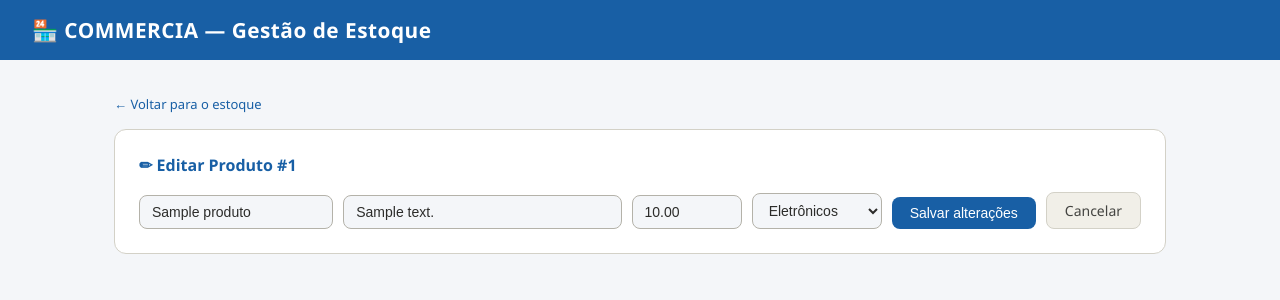
After one commit to bruno-rodrigues-dev/Projeto-1-2026-CDC-UniFecaf, a Flask app: template templates/editar.html in a window 1280 px wide. The commit adds this page. Shown: the top 300 px of the page. Run offline with Flask 3, Linux system fonts and the light colour scheme; the template is opened without the code that fills it: most values are stand-ins (such as "Sample title", 1, 10 or a date in 2020).

Commit message:
inclusão da página de edição

```diff
--- /dev/null
+++ b/templates/editar.html
@@ -0,0 +1,54 @@
+<!DOCTYPE html>
+<html lang="pt-br">
+<head>
+    <meta charset="UTF-8">
+    <meta name="viewport" content="width=device-width, initial-scale=1.0">
+    <title>Commercia - Editar Produto</title>
+    <style>
+        * { margin: 0; padding: 0; box-sizing: border-box; }
+        body { font-family: 'Segoe UI', sans-serif; background: #f4f6f9; color: #2c2c2a; }
+        header { background: #185FA5; color: white; padding: 1rem 2rem; font-size: 1.3rem; font-weight: 600; letter-spacing: 0.5px; }
+        main { max-width: 1100px; margin: 2rem auto; padding: 0 1.5rem; }
+        .card { background: white; border: 0.5px solid #d3d1c7; border-radius: 12px; padding: 1.5rem; margin-bottom: 2rem; }
+        .card h2 { font-size: 1rem; font-weight: 600; margin-bottom: 1rem; color: #185FA5; }
+        form { display: flex; flex-wrap: wrap; gap: 10px; align-items: flex-end; }
+        form input, form select { padding: 8px 12px; border: 0.5px solid #b4b2a9; border-radius: 8px; font-size: 14px; background: #f4f6f9; color: #2c2c2a; outline: none; transition: border 0.2s; }
+        form input:focus, form select:focus { border-color: #185FA5; background: white; }
+        form input[name="nome"]      { flex: 2; min-width: 140px; }
+        form input[name="descricao"] { flex: 3; min-width: 160px; }
+        form input[name="preco"]     { flex: 1; min-width: 100px; }
+        form select                  { flex: 1; min-width: 130px; }
+        .btn { padding: 8px 18px; border-radius: 8px; font-size: 14px; font-weight: 500; cursor: pointer; border: none; transition: opacity 0.15s; text-decoration: none; display: inline-block; }
+        .btn:hover { opacity: 0.85; }
+        .btn-primary { background: #185FA5; color: white; }
+        .btn-cancel  { background: #f1efe8; color: #444441; border: 0.5px solid #d3d1c7; }
+        .back-link { display: inline-block; margin-bottom: 1rem; font-size: 13px; color: #185FA5; text-decoration: none; }
+        .back-link:hover { text-decoration: underline; }
+    </style>
+</head>
+<body>
+
+<header>🏪 COMMERCIA — Gestão de Estoque</header>
+
+<main>
+    <a href="/" class="back-link">← Voltar para o estoque</a>
+
+    <div class="card">
+        <h2>✏ Editar Produto #{{ produto.id }}</h2>
+        <form method="POST" action="/editar/{{ produto.id }}">
+            <input type="text" name="nome" value="{{ produto.nome }}" placeholder="Nome do produto" required>
+            <input type="text" name="descricao" value="{{ produto.descricao or '' }}" placeholder="Descrição">
+            <input type="text" name="preco" value="{{ '%.2f' | format(produto.valor) }}" placeholder="Preço" required>
+            <select name="categoria">
+                <option value="1" {% if produto.categoria_id == 1 %}selected{% endif %}>Eletrônicos</option>
+                <option value="2" {% if produto.categoria_id == 2 %}selected{% endif %}>Alimentos</option>
+                <option value="3" {% if produto.categoria_id == 3 %}selected{% endif %}>Limpeza</option>
+            </select>
+            <button type="submit" class="btn btn-primary">Salvar alterações</button>
+            <a href="/" class="btn btn-cancel">Cancelar</a>
+        </form>
+    </div>
+</main>
+
+</body>
+</html>
--- a/templates/homepage.html
+++ b/templates/homepage.html
@@ -28,7 +28,6 @@
             padding: 0 1.5rem;
         }
 
-        /* ── Formulário de cadastro ── */
         .card {
             background: white;
             border: 0.5px solid #d3d1c7;
@@ -87,7 +86,6 @@
         .btn-edit      { background: #e6f1fb; color: #0c447c; border: 0.5px solid #85b7eb; }
         .btn-delete    { background: #fcebeb; color: #a32d2d; border: 0.5px solid #f09595; }
 
-        /* ── Tabela ── */
         .table-wrapper {
             overflow-x: auto;
         }
--- a/view.py
+++ b/view.py
@@ -2,6 +2,7 @@ from app import app
 from flask import render_template, redirect
 from flask import request, url_for
 from database import ligar_banco
+# sql alchemy
 
 @app.route("/")
 def homepage():
```
